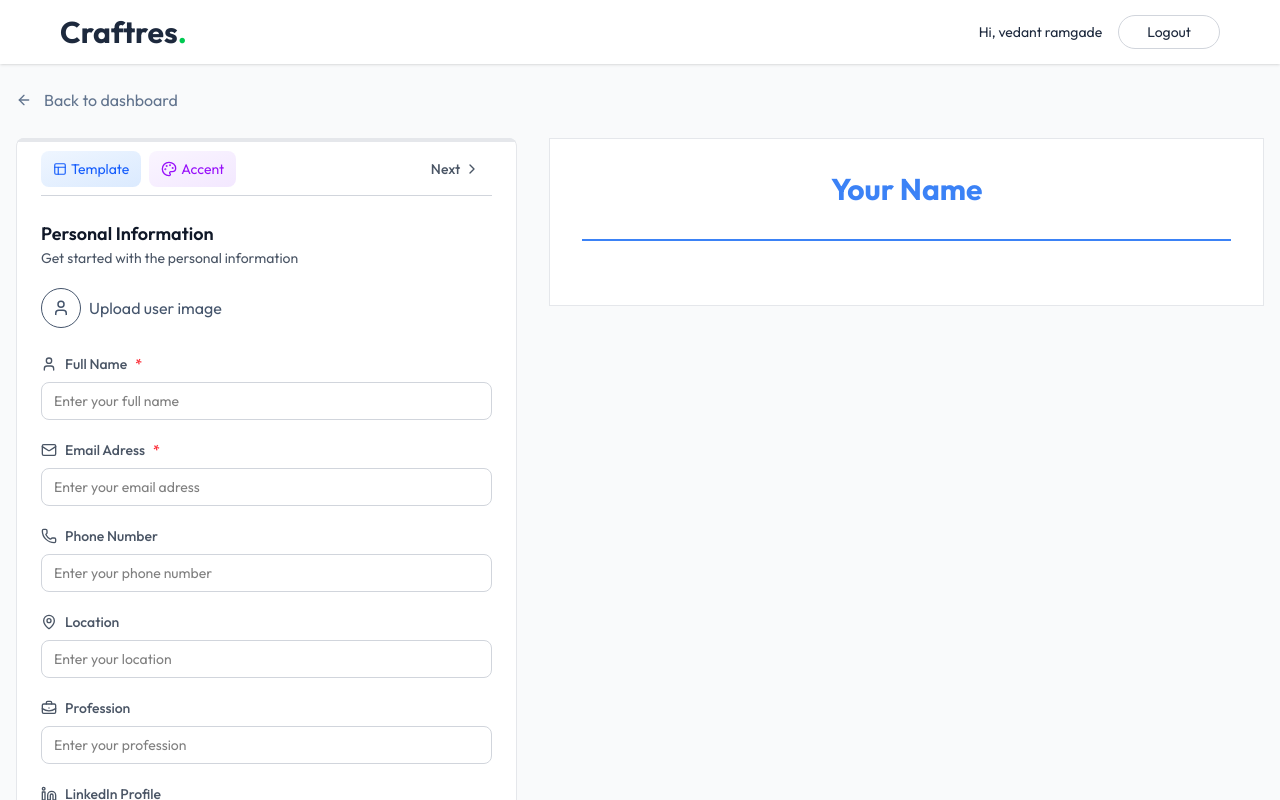
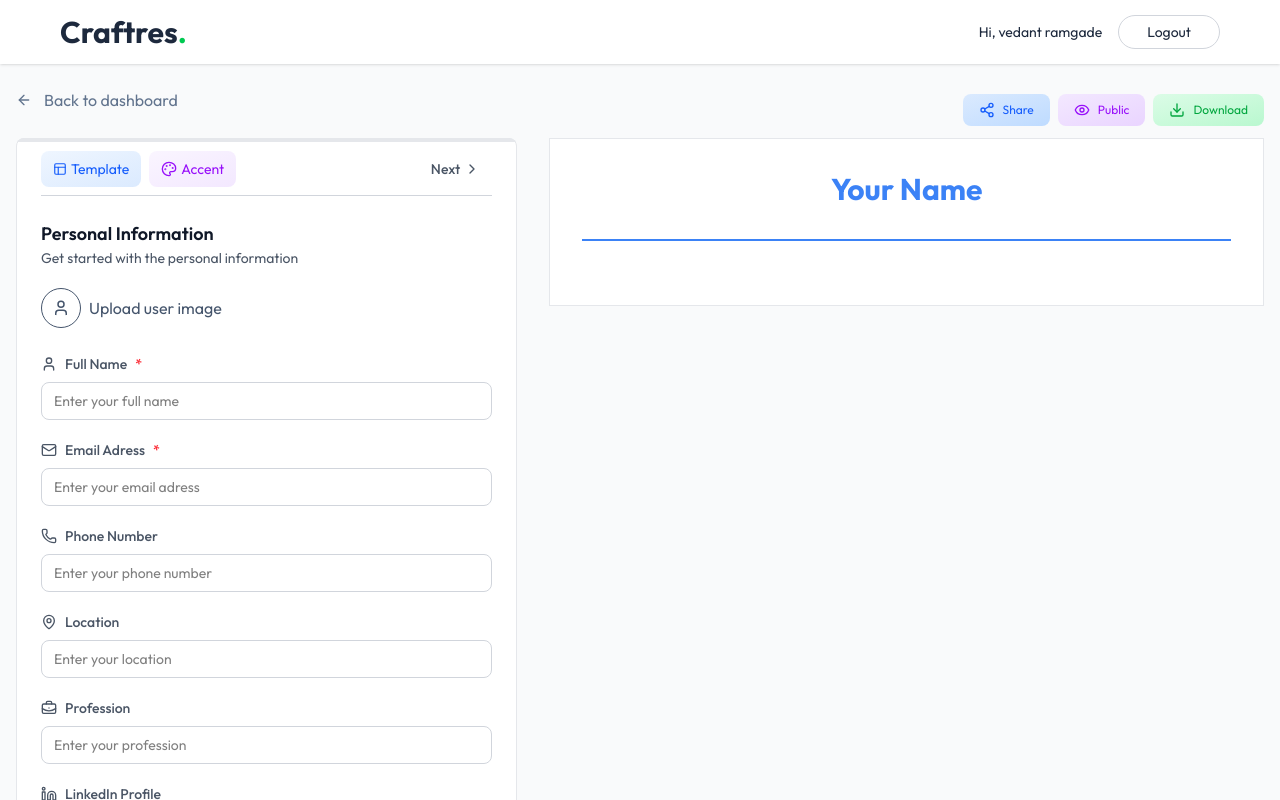
Before and after one commit to vedant-rmgd/AI-Resume-Builder, a React (Vite) app in the folder client/: page /app/builder/1 in a window 1280 px wide. Shown: the top 800 px of the page. Built offline with nearby package versions, Linux system fonts and the light colour scheme.

Commit message:
create download, share & private/public resume features

```diff
--- a/client/src/pages/ResumeBuilder.jsx
+++ b/client/src/pages/ResumeBuilder.jsx
@@ -6,9 +6,13 @@
     Briefcase,
     ChevronLeft,
     ChevronRight,
+    DownloadIcon,
+    EyeIcon,
+    EyeOffIcon,
     FileText,
     FolderIcon,
     GraduationCap,
+    Share2Icon,
     Sparkles,
     User,
 } from "lucide-react";
@@ -64,6 +68,25 @@
     useEffect(() => {
         loadExistingResume();
     }, []);
+
+    const changeResumeVisibility = async () => {
+        setResumeData({ ...resumeData, public: !resumeData.public });
+    };
+
+    const handleShare = () => {
+        const frontendUrl = window.location.href.split("/app/")[0];
+        const resumeUrl = frontendUrl + "/view/" + resumeId;
+
+        if (navigator.share) {
+            navigator.share({ url: resumeUrl, text: "My Resume" });
+        } else {
+            alert("share not supported in this browser");
+        }
+    };
+
+    const downloadResume = () => {
+        window.print();
+    };
 
     return (
         <div>
@@ -232,12 +255,34 @@
                                     />
                                 )}
                             </div>
+                            <button className="bg-linear-to-br from-green-100 to-green-200 ring-green-300 text-green-600 ring hover:ring-green-400 transition-all rounded-md px-6 py-2 mt-6 text-sm">
+                                Save Changes
+                            </button>
                         </div>
                     </div>
 
                     {/* right column - preview of the resume */}
                     <div className="lg:col-span-7 max-lg:mt-6">
-                        <div>{/* ---buttons--- */}</div>
+                        <div className="relative w-full">
+                            <div className="absolute bottom-3 left-0 right-0 flex items-center justify-end gap-2">
+                                {resumeData.public && (
+                                    <button onClick={handleShare} className="flex items-center p-2 px-4 gap-2 text-xs bg-linear-to-br from-blue-100 to-blue-200 text-blue-600 rounded-lg ring-blue-300 hover:ring transition-all">
+                                        <Share2Icon className="size-4" /> Share
+                                    </button>
+                                )}
+                                <button onClick={changeResumeVisibility} className="flex items-center p-2 px-4 gap-2 text-xs bg-linear-to-br from-purple-100 to-purple-200 text-purple-600 rounded-lg ring-purple-300 hover:ring transition-all">
+                                    {resumeData.public ? (
+                                        <EyeIcon className="size-4" />
+                                    ) : (
+                                        <EyeOffIcon className="size-4" />
+                                    )}
+                                    {resumeData.public ? "Public" : "Private"}
+                                </button>
+                                <button onClick={downloadResume} className="flex items-center p-2 px-4 gap-2 text-xs bg-linear-to-br from-green-100 to-green-200 text-green-600 rounded-lg ring-green-300 hover:ring transition-all">
+                                    <DownloadIcon className="size-4" /> Download
+                                </button>
+                            </div>
+                        </div>
 
                         {/* ---resume preview--- */}
                         <ResumePreview
```
